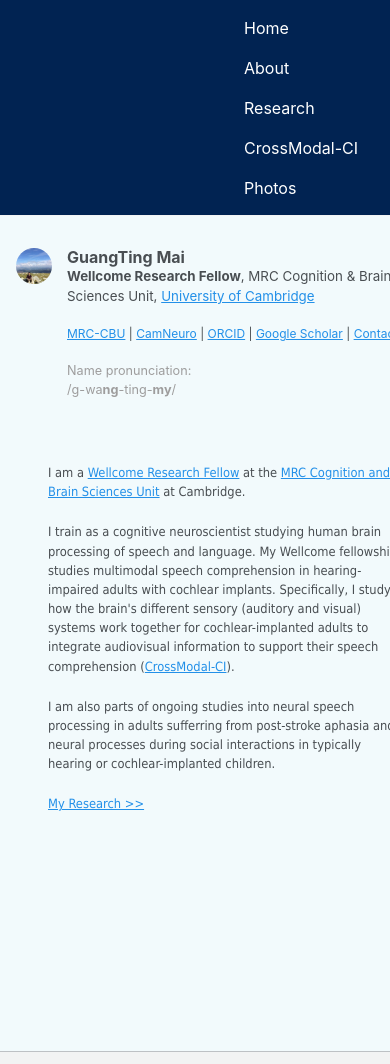
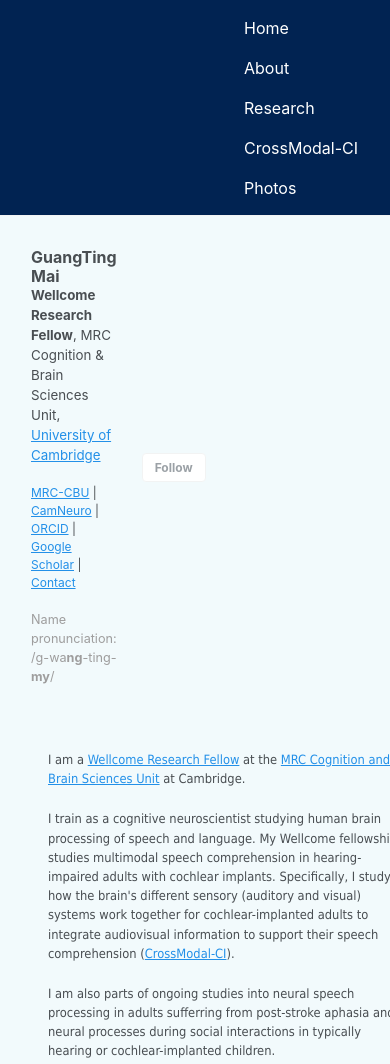
Before and after one commit to guangtingmai/guangtingmai.github.io, a Jekyll site: the page built from _pages/readme.html, in a window 390 px wide, cut to the strip 0-1064 px from the top of the page. Built offline with Jekyll 4.4.1, drawn with Linux system fonts in a browser that asks for light colours.

Commit message:
Update custom.scss

```diff
--- a/_sass/custom.scss
+++ b/_sass/custom.scss
@@ -125,12 +125,6 @@
     width: 94% !important;
     max-width: 100% !important;
   }
-  .sidebar > * {
-    width: 500px !important;
-    min-width: 500px !important;
-    max-width: 100% !important;
-    box-sizing: border-box !important;
-  }
 }
 
 /* Target this specific navigation div without affecting others */
```
